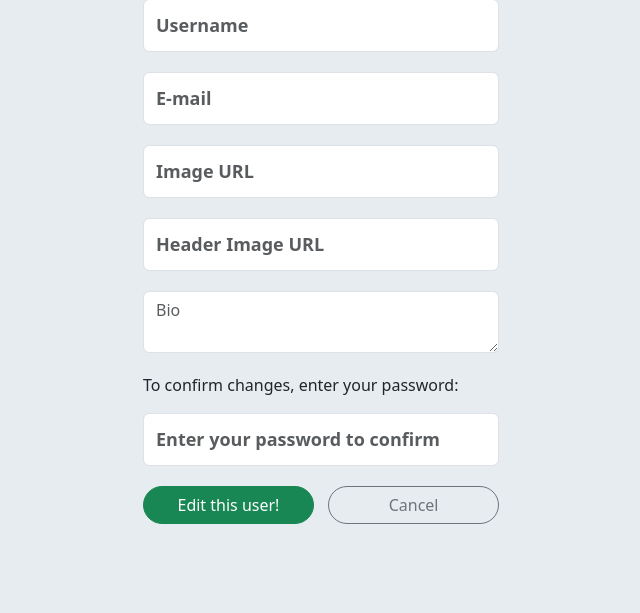
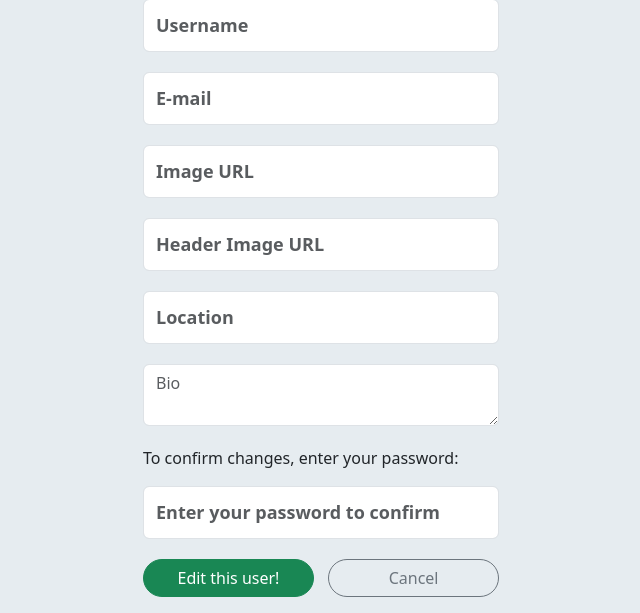
Before and after one commit to NoahAppelbaum/warbler, a Flask app: template templates/users/edit.html in a window 1280 px wide. Shown: the part 209-822 px from the top of the page, without its empty margins (319-959 px from the left). Before the commit the page ends 733 px from the top, so only its background shows below. Run offline with Flask 3, Linux system fonts and the light colour scheme; the template is opened without the code that fills it: values that come from a table or form of the project are taken from there, others are empty.

Commit message:
added edit location option, and adjusted star placement

```diff
--- a/app.py
+++ b/app.py
@@ -253,6 +253,7 @@ def profile():
                     form.header_image_url.data or DEFAULT_HEADER_IMAGE_URL
                 )
                 user.bio = form.bio.data
+                user.location = form.location.data
 
                 db.session.commit()
                 # WHY DOES G.USER UPDATE????
--- a/forms.py
+++ b/forms.py
@@ -56,6 +56,11 @@ class UserEditForm(FlaskForm):
         validators=[Optional(), URL(), Length(max=255)]
     )
 
+    location = StringField(
+        'Location',
+        validators=[Optional(), Length(max=30)],
+    )
+
     bio = TextAreaField(
         'Bio',
         validators=[Optional()]
--- a/static/stylesheets/style.css
+++ b/static/stylesheets/style.css
@@ -268,6 +268,7 @@ nav + .container {
 .like-star {
   position:relative;
   display: inline-block;
+  transform: translateY(-7%);
   z-index: 3;
 
 }
```
